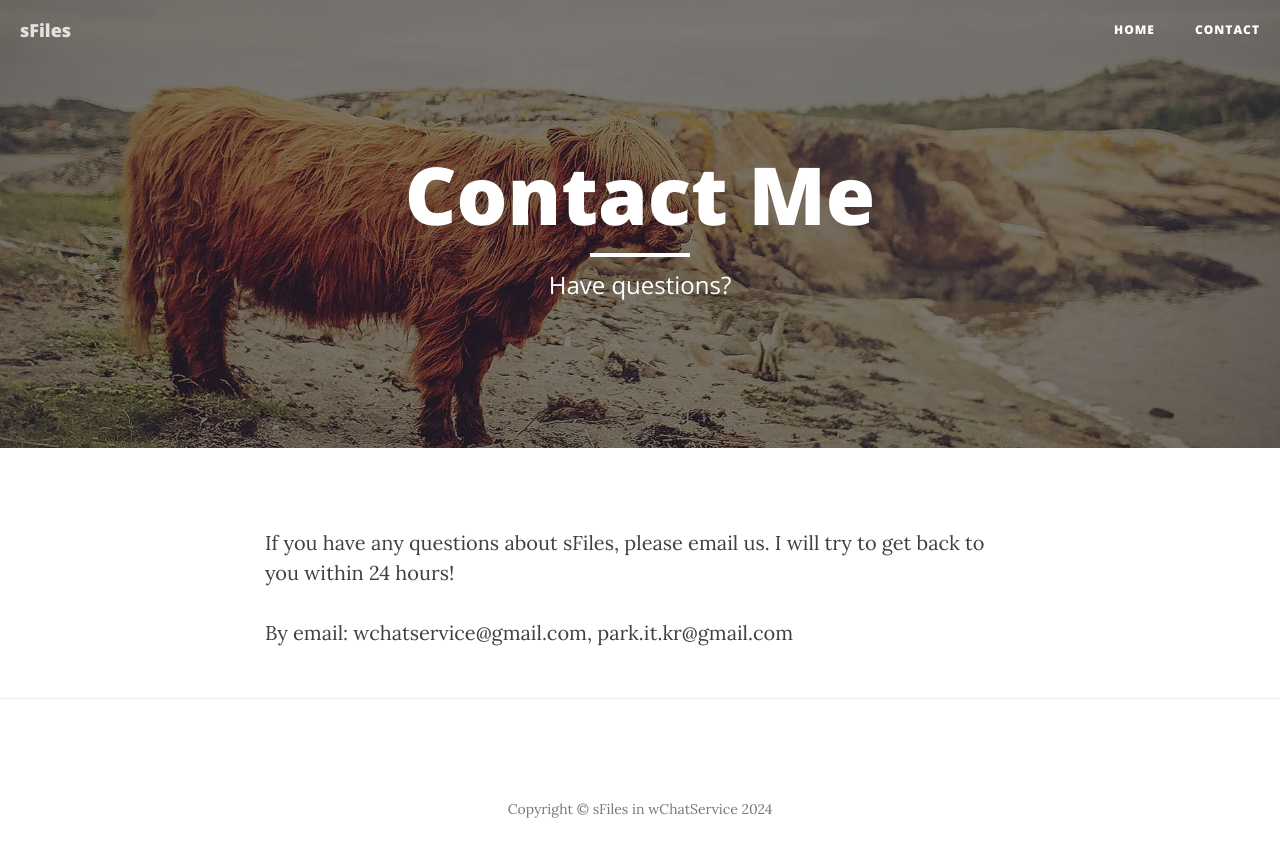
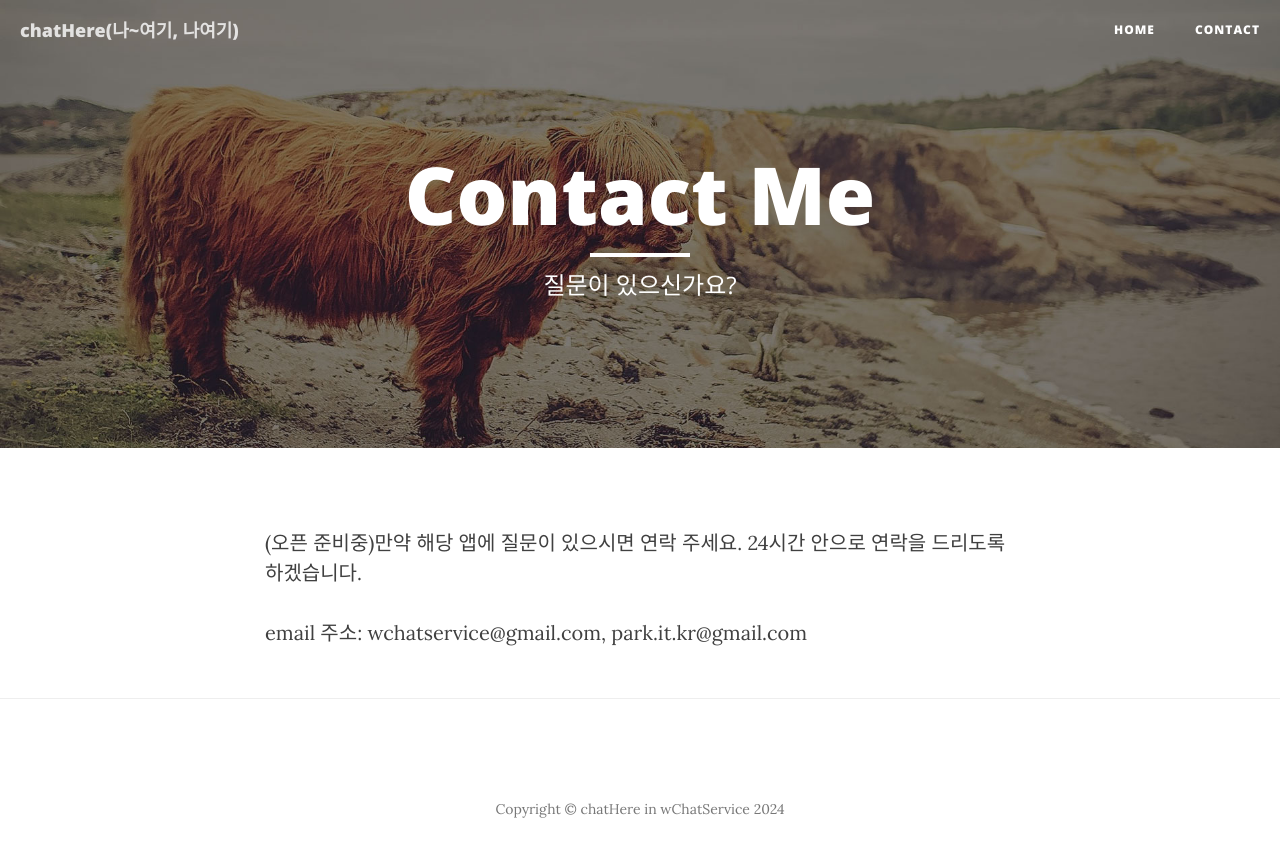
Before and after one commit to me-here-kr/me-here-kr.github.io, a plain HTML site: page iphone/contact.html in a window 1280 px wide. Drawn offline with nearby package versions, Linux system fonts and the light colour scheme.

Commit message:
기본정보

```diff
--- a/iphone/contact.html
+++ b/iphone/contact.html
@@ -9,7 +9,7 @@
     <meta name="description" content="">
     <meta name="author" content="">
 
-    <title>sFiles - Contact</title>
+    <title>chatHere(나~여기, 나여기) - Contact</title>
 
     <!-- Bootstrap Core CSS -->
     <link href="../css/bootstrap.min.css" rel="stylesheet">
@@ -44,7 +44,7 @@
                     <span class="icon-bar"></span>
                     <span class="icon-bar"></span>
                 </button>
-                <a class="navbar-brand" href="../index.html">sFiles</a>
+                <a class="navbar-brand" href="../index.html">chatHere(나~여기, 나여기)</a>
             </div>
 
             <!-- Collect the nav links, forms, and other content for toggling -->
@@ -72,7 +72,7 @@
                     <div class="page-heading">
                         <h1>Contact Me</h1>
                         <hr class="small">
-                        <span class="subheading">Have questions?</span>
+                        <span class="subheading">질문이 있으신가요?</span>
                     </div>
                 </div>
             </div>
@@ -83,9 +83,9 @@
     <div class="container">
         <div class="row">
             <div class="col-lg-8 col-lg-offset-2 col-md-10 col-md-offset-1">
-                <p>If you have any questions about sFiles, please email us.
-                    I will try to get back to you within 24 hours!</p>
-                <p>By email: wchatservice@gmail.com, park.it.kr@gmail.com</p>
+                <p>(오픈 준비중)만약 해당 앱에 질문이 있으시면 연락 주세요.
+                    24시간 안으로 연락을 드리도록 하겠습니다.</p>
+                <p>email 주소: wchatservice@gmail.com, park.it.kr@gmail.com</p>
 <!--                <form name="sentMessage" id="contactForm" novalidate>
                     <div class="row control-group">
                         <div class="form-group col-xs-12 floating-label-form-group controls">
@@ -134,7 +134,7 @@
         <div class="container">
             <div class="row">
                 <div class="col-lg-8 col-lg-offset-2 col-md-10 col-md-offset-1">
-                    <p class="copyright text-muted">Copyright &copy; sFiles in wChatService 2024</p>
+                    <p class="copyright text-muted">Copyright &copy; chatHere in wChatService 2024</p>
                 </div>
             </div>
         </div>
```
